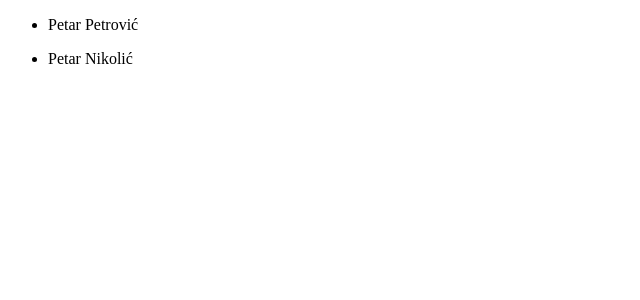
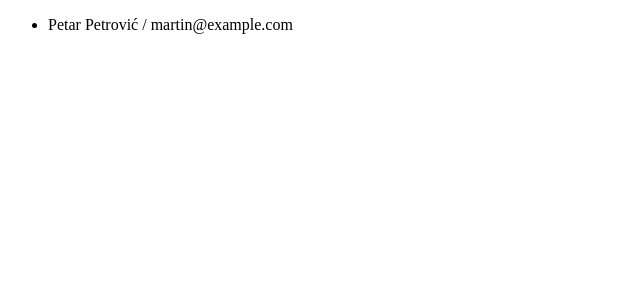
Before and after one commit to npantos/contacts, an Angular app: page / in a window 1280 px wide. Shown: the top 300 px of the page, without its empty margins (0-640 px from the left). Built offline with nearby package versions, Linux system fonts and the light colour scheme.

Commit message:
dva if uslova

```diff
--- a/src/app/contacts-list/contacts-list.component.html
+++ b/src/app/contacts-list/contacts-list.component.html
@@ -1,3 +1,5 @@
 <ul *ngFor="let contact of contacts">
-  <li *ngIf="contact.firstName =='Petar'">{{ contact.firstName }} {{ contact.lastName }}</li>
+  <li *ngIf="contact.firstName =='Petar' && contact.lastName=='Petrović'">
+    {{ contact.firstName }} {{ contact.lastName }} / {{ contact.email }}
+  </li>
 </ul>
```
